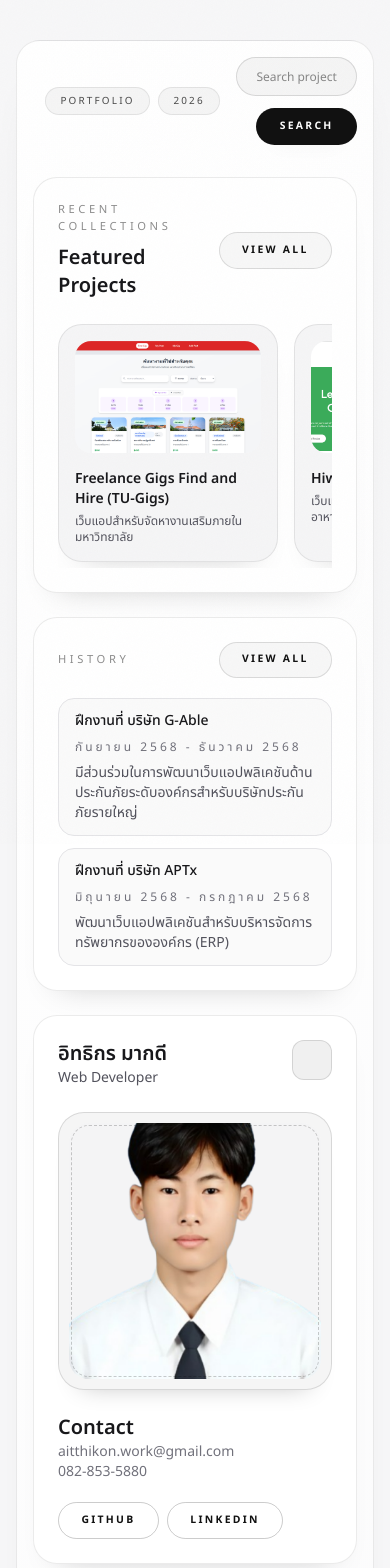
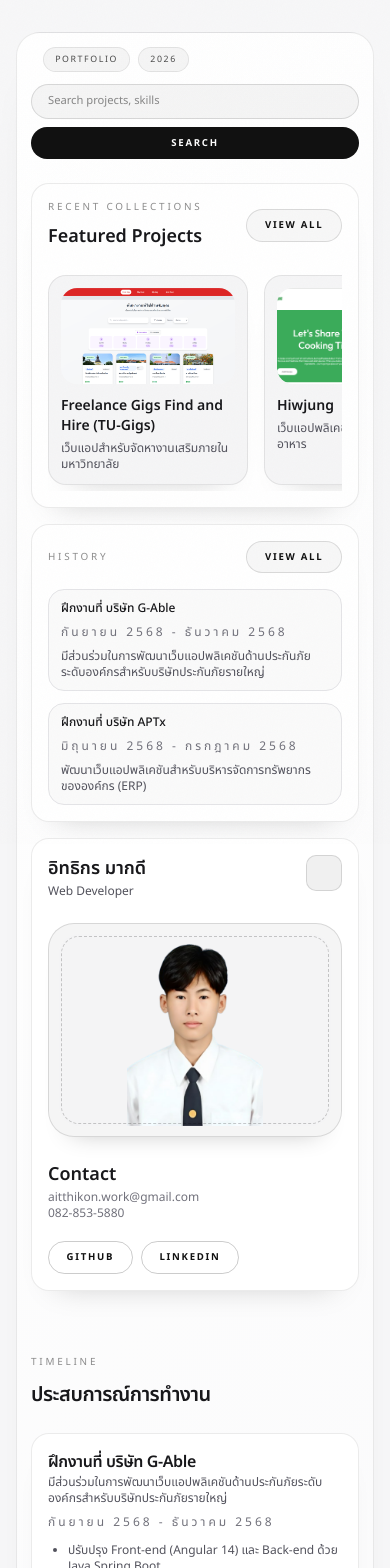
Before and after one commit to nokihttia-dev/Portfolio_Web, a Next.js app: page / in a window 390 px wide. Shown: the top 1568 px of the page. Built offline with nearby package versions, Linux system fonts and the light colour scheme.

Commit message:
feat: enhance styling and layout for various sections including education, experience, projects, skills, and footer

```diff
--- a/src/app/globals.css
+++ b/src/app/globals.css
@@ -14,6 +14,7 @@ html, body {
   background: var(--bg);
   color: var(--ink);
   font-family: var(--font-thai), var(--font-inter), system-ui, -apple-system, Segoe UI, Roboto, Arial, sans-serif;
+  overflow-x: hidden;
 }
 
 /* subtle grain */
@@ -244,6 +245,46 @@ body::before {
   outline-offset: 3px;
 }
 
+@media (max-width: 640px) {
+  .dashboard-shell {
+    border-radius: 20px;
+    padding: 14px;
+  }
+
+  .card {
+    border-radius: 18px;
+  }
+
+  .btn {
+    padding: 0.5rem 1.1rem;
+    font-size: 0.6rem;
+    letter-spacing: 0.18em;
+  }
+
+  .chip {
+    padding: 0.3rem 0.7rem;
+    font-size: 0.55rem;
+    letter-spacing: 0.18em;
+  }
+
+  .search-input {
+    padding: 0.5rem 1rem;
+    font-size: 0.7rem;
+  }
+
+  .section-kicker {
+    font-size: 0.62rem;
+    letter-spacing: 0.28em;
+  }
+
+  .nav-icon,
+  .icon-btn {
+    width: 36px;
+    height: 36px;
+    border-radius: 10px;
+  }
+}
+
 @media (max-width: 768px) {
   .dashboard-shell {
     border-radius: 24px;
--- a/src/app/page.tsx
+++ b/src/app/page.tsx
@@ -7,7 +7,7 @@ import FooterContact from "@/components/sections/FooterContact";
 
 export default function Home() {
   return (
-    <main className="min-h-screen px-4 py-10 text-zinc-900 md:px-6">
+    <main className="min-h-screen px-4 py-8 text-zinc-900 sm:py-10 md:px-6">
       <div className="mx-auto max-w-6xl">
         <div className="dashboard-shell">
           <HeroEditorial />
--- a/src/components/sections/Experience.tsx
+++ b/src/components/sections/Experience.tsx
@@ -4,37 +4,37 @@ import { Pill } from "../ui/Pill";
 
 export default function Experience() {
   return (
-    <section id="experience" className="px-0 py-10 md:py-14">
+    <section id="experience" className="px-0 py-8 sm:py-10 md:py-14">
       <SectionTitle kicker="timeline" title="ประสบการณ์การทำงาน" />
 
-      <div className="mt-8 grid grid-cols-12 gap-6">
+      <div className="mt-6 sm:mt-8 grid grid-cols-12 gap-4 sm:gap-6">
 
         <div className="col-span-12">
-          <div className="space-y-6">
+          <div className="space-y-4 sm:space-y-6">
             {experiences.map((ex) => (
               <div
                 key={ex.title}
-                className="card p-6 hover-lift"
+                className="card p-4 sm:p-6 hover-lift"
               >
                 <div className="flex flex-col gap-2 md:flex-row md:items-start md:justify-between">
                   <div>
-                    <div className="text-lg font-semibold tracking-tight text-zinc-900">
+                    <div className="text-base sm:text-lg font-semibold tracking-tight text-zinc-900">
                       {ex.title}
                     </div>
-                    <div className="text-sm text-zinc-600">{ex.highlight}</div>
+                    <div className="text-xs sm:text-sm text-zinc-600">{ex.highlight}</div>
                   </div>
                   <div className="text-xs tracking-[0.25em] uppercase text-zinc-500">
                     {ex.period}
                   </div>
                 </div>
 
-                <ul className="mt-4 list-disc space-y-2 pl-5 text-sm text-zinc-600">
+                <ul className="mt-3 sm:mt-4 list-disc space-y-2 pl-5 text-xs sm:text-sm text-zinc-600">
                   {ex.bullets.map((b) => (
                     <li key={b}>{b}</li>
                   ))}
                 </ul>
 
-                <div className="mt-5 flex flex-wrap gap-2">
+                <div className="mt-4 sm:mt-5 flex flex-wrap gap-2">
                   {ex.tech.map((t) => (
                     <Pill key={t} className="bg-zinc-100 text-zinc-700">
                       {t}
--- a/src/components/sections/HeroEditorial.tsx
+++ b/src/components/sections/HeroEditorial.tsx
@@ -63,8 +63,8 @@ export default function HeroEditorial() {
   };
 
   return (
-    <section id="home" className="pb-10">
-      <div className="flex flex-wrap items-center justify-between gap-4">
+    <section id="home" className="pb-8 sm:pb-10">
+      <div className="flex flex-wrap items-center justify-between gap-3 sm:gap-4">
           <div className="flex items-center gap-3">
             <div className="text-2xl font-semibold"></div>
             <div className="flex items-center gap-2">
@@ -74,7 +74,7 @@ export default function HeroEditorial() {
           </div>
 
           <form
-            className="flex flex-1 flex-wrap items-center justify-end gap-3"
+            className="flex w-full flex-wrap items-center justify-end gap-2 sm:w-auto sm:flex-1 sm:gap-3"
             role="search"
             onSubmit={handleSearchSubmit}
           >
@@ -86,13 +86,13 @@ export default function HeroEditorial() {
               aria-label="Search"
               defaultValue={searchParams.get("q") ?? ""}
             />
-            <button type="submit" className="btn btn-primary focus-ring">
+            <button type="submit" className="btn btn-primary focus-ring w-full sm:w-auto">
               Search
             </button>
           </form>
       </div>
 
-      <div className="mt-8 grid grid-cols-12 gap-6">
+      <div className="mt-6 sm:mt-8 grid grid-cols-12 gap-4 sm:gap-6">
           <aside className="col-span-12 hidden md:col-span-1 md:flex">
             <div className="nav-rail flex w-full flex-col items-center gap-3">
               <a className="nav-icon active" href="#home" aria-label="Home">
@@ -138,12 +138,12 @@ export default function HeroEditorial() {
             </div>
           </aside>
 
-          <div className="col-span-12 space-y-6 md:col-span-7">
-            <div className="card p-6 hover-lift">
+          <div className="col-span-12 space-y-4 sm:space-y-6 md:col-span-7">
+            <div className="card p-4 sm:p-6 hover-lift">
               <div className="flex items-center justify-between gap-4">
                 <div>
                   <div className="section-kicker">Recent Collections</div>
-                  <div className="mt-2 text-xl font-semibold text-zinc-900">
+                  <div className="mt-2 text-lg sm:text-xl font-semibold text-zinc-900">
                     Featured Projects
                   </div>
                 </div>
@@ -165,9 +165,9 @@ export default function HeroEditorial() {
                 {topProjects.map((project) => (
                   <article
                     key={project.name}
-                    className="card soft min-w-55 p-4 hover-lift"
+                    className="card soft min-w-[12.5rem] sm:min-w-[13.75rem] p-3 sm:p-4 hover-lift"
                   >
-                    <div className="relative h-28 overflow-hidden rounded-2xl bg-zinc-100">
+                    <div className="relative h-24 sm:h-28 overflow-hidden rounded-2xl bg-zinc-100">
                       {project.image ? (
                         <Image
                           src={project.image}
@@ -177,7 +177,7 @@ export default function HeroEditorial() {
                         />
                       ) : null}
                     </div>
-                    <div className="mt-4 text-sm font-semibold text-zinc-900">
+                    <div className="mt-3 sm:mt-4 text-sm font-semibold text-zinc-900">
                       {project.name}
                     </div>
                     <div className="mt-1 text-xs text-zinc-600">
@@ -188,7 +188,7 @@ export default function HeroEditorial() {
               </div>
             </div>
 
-            <div className="card p-6 hover-lift">
+            <div className="card p-4 sm:p-6 hover-lift">
               <div className="flex items-center justify-between gap-4">
                 <div className="section-kicker">History</div>
                 <a href="#experience" className="btn btn-ghost focus-ring">
@@ -196,11 +196,11 @@ export default function HeroEditorial() {
                 </a>
               </div>
 
-              <div className="mt-5 grid gap-3 text-sm">
+              <div className="mt-4 sm:mt-5 grid gap-3 text-xs sm:text-sm">
                 {recentActivity.map((item) => (
                   <div
                     key={item.title}
-                    className="flex flex-wrap items-center justify-between gap-2 rounded-2xl border border-zinc-200 bg-zinc-50 px-4 py-3"
+                    className="flex flex-wrap items-center justify-between gap-2 rounded-2xl border border-zinc-200 bg-zinc-50 px-3 py-2.5 sm:px-4 sm:py-3"
                   >
                     <div className="font-medium text-zinc-900">{item.title}</div>
                     <div className="text-xs uppercase tracking-[0.25em] text-zinc-500">
@@ -214,14 +214,14 @@ export default function HeroEditorial() {
           </div>
 
           <div className="col-span-12 md:col-span-4">
-            <div className="card light p-6 hover-lift">
+            <div className="card light p-4 sm:p-6 hover-lift">
               <div className="flex items-start justify-between gap-4">
                 <div className="flex items-center gap-3">
                   <div>
-                    <div className="text-xl font-semibold text-zinc-900">
+                    <div className="text-lg sm:text-xl font-semibold text-zinc-900">
                       {profile.nameTH}
                     </div>
-                    <div className="text-sm text-zinc-600">
+                    <div className="text-xs sm:text-sm text-zinc-600">
                       {profile.role}
                     </div>
                   </div>
@@ -232,21 +232,21 @@ export default function HeroEditorial() {
               </div>
 
               <div className="mt-6 frame-photo">
-                <div className="relative h-64 md:h-80 lg:h-96 overflow-hidden rounded-[20px] bg-zinc-100">
+                <div className="relative h-48 sm:h-56 md:h-72 lg:h-96 overflow-hidden rounded-[20px] bg-zinc-100">
                   <Image
                     src="/images/CV_AITTHIKON (2).png"
                     alt="featured"
                     fill
-                    className="object-cover"
+                    className="object-contain"
                   />
                 </div>
               </div>
 
-              <div className="mt-6 text-xl font-semibold text-zinc-900">
+              <div className="mt-6 text-lg sm:text-xl font-semibold text-zinc-900">
               Contact
               </div>
-              <div className="text-sm text-zinc-500">aitthikon.work@gmail.com</div>
-              <div className="text-sm text-zinc-500">082-853-5880</div>
+              <div className="text-xs sm:text-sm text-zinc-500 break-all">aitthikon.work@gmail.com</div>
+              <div className="text-xs sm:text-sm text-zinc-500">082-853-5880</div>
 
               <div className="mt-5 flex flex-wrap items-center gap-2">
                 <a className="btn btn-outline focus-ring" href={profile.contact.github} target="_blank" rel="noreferrer">
--- a/src/components/ui/SectionTitle.tsx
+++ b/src/components/ui/SectionTitle.tsx
@@ -11,7 +11,7 @@ export function SectionTitle({
     <div className="flex flex-wrap items-end justify-between gap-4">
       <div>
         {kicker ? <div className="section-kicker">{kicker}</div> : null}
-        <h2 className="mt-3 text-2xl font-semibold tracking-tight text-zinc-900 md:text-3xl">
+        <h2 className="mt-3 text-xl sm:text-2xl font-semibold tracking-tight text-zinc-900 md:text-3xl">
           {title}
         </h2>
       </div>
```
Also changed, not shown: src/components/sections/Education.tsx (+7 -7 lines), src/components/sections/FooterContact.tsx (+10 -10 lines), src/components/sections/Projects.tsx (+12 -12 lines), src/components/sections/Skills.tsx (+8 -8 lines), src/data/skills.ts (+13 -5 lines).
